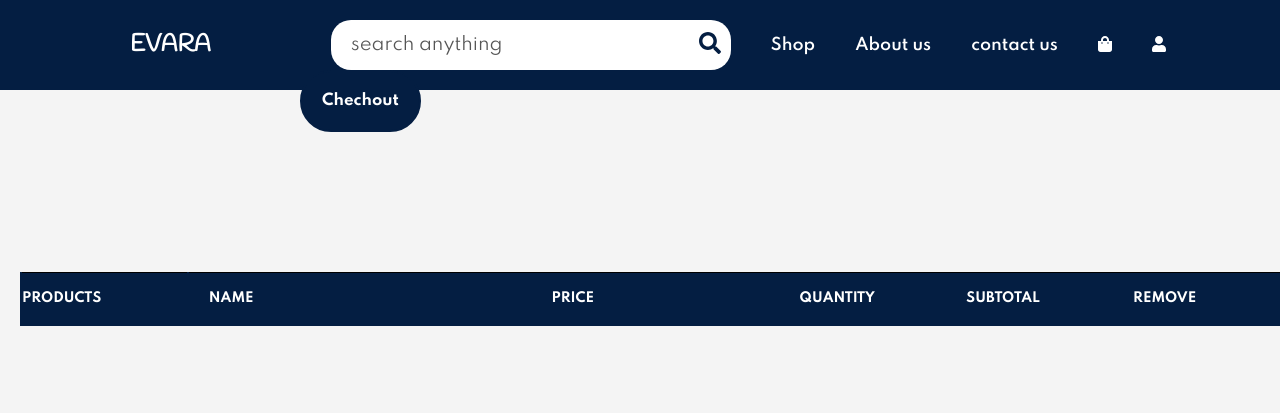
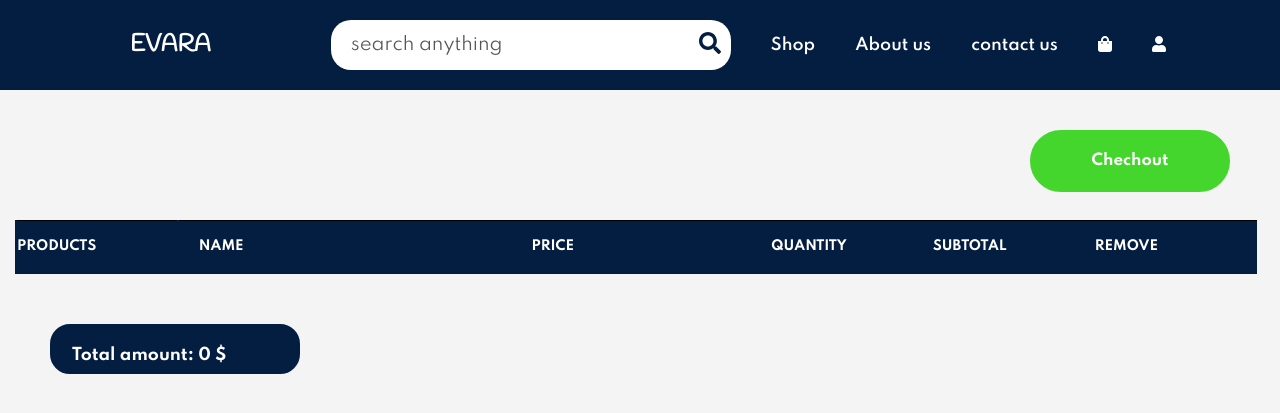
Before and after one commit to imanejarrari/Ecommerce_siteweb, a PHP site: page /addtocart.php in a window 1280 px wide. Shown: the top 413 px of the page. Run offline with PHP 8.4, Linux system fonts and the light colour scheme; data that the repository does not hold is empty.

Commit message:
nqad css

```diff
--- a/src/addtocart.css
+++ b/src/addtocart.css
@@ -170,12 +170,12 @@ font-size: 18px;
 
     }
   table{
-      margin-left: 20px;
+      margin-left:15px;
       margin-top: 150px;
   }
 
        table {
-          width: 100%;
+          width:97%;
           border-collapse: collapse;
           table-layout: fixed;
           white-space: nowrap;
@@ -234,7 +234,8 @@ font-size: 18px;
           font-size: 13px;
       }
       #hed td{ background-color: #041e42;
-      color: white;}
+      color: white;
+    }
      #total{
       margin-top: 50px;
       border: 2px solid #041e42;
@@ -258,18 +259,22 @@ font-size: 18px;
       }
       .check{
 
-      color: #fff;
-      border: 2px solid #041e42;
-      background-color: #041e42;
+      color:white;
+      border: 2px solid #45D62E;
+      background-color: #45D62E;
       padding:20px;
         border-radius: 50px;
-        margin-left: 300px;
-        margin-bottom: 0px;
+        margin-left:500px;
         outline: none;
         font-weight: bold;
         font-size: 15px;
-        margin-bottom: -10px;
+        position: absolute;
+        top:130px;
+        right:50px;
+        width:200px;
         cursor: pointer;
 
 
+
+
       }
--- a/src/addtocart.php
+++ b/src/addtocart.php
@@ -149,6 +149,8 @@ if ($_SERVER["REQUEST_METHOD"] == "POST" && isset($_POST["add_to_cart"])) {
   </section>
 
   <section id="cart" class="section-p1">
+    <form action="" method="post">
+
     <table width=100%>
       <thead>
         <tr id="hed">
@@ -229,11 +231,20 @@ if ($stmt) {
     mysqli_stmt_close($stmt);
 }
 
-// ...
+
 ?>
 
-    <button  type="submit" class="check" name="checkout">Chechout</button>
-  </div>
+
+
+</tbody>
+</table>
+
+
+<p class='total-amount' id='total'>Total amount: <?php echo "$totalCartPrice $"; ?></p>
+
+<button  type="submit" class="check" name="checkout">Chechout</button>
+</form>
+
 </body>
 
 </html>
```
Also changed, not shown: src/removecart.php (+26 -19 lines), src/shop.php (+9 -5 lines).
